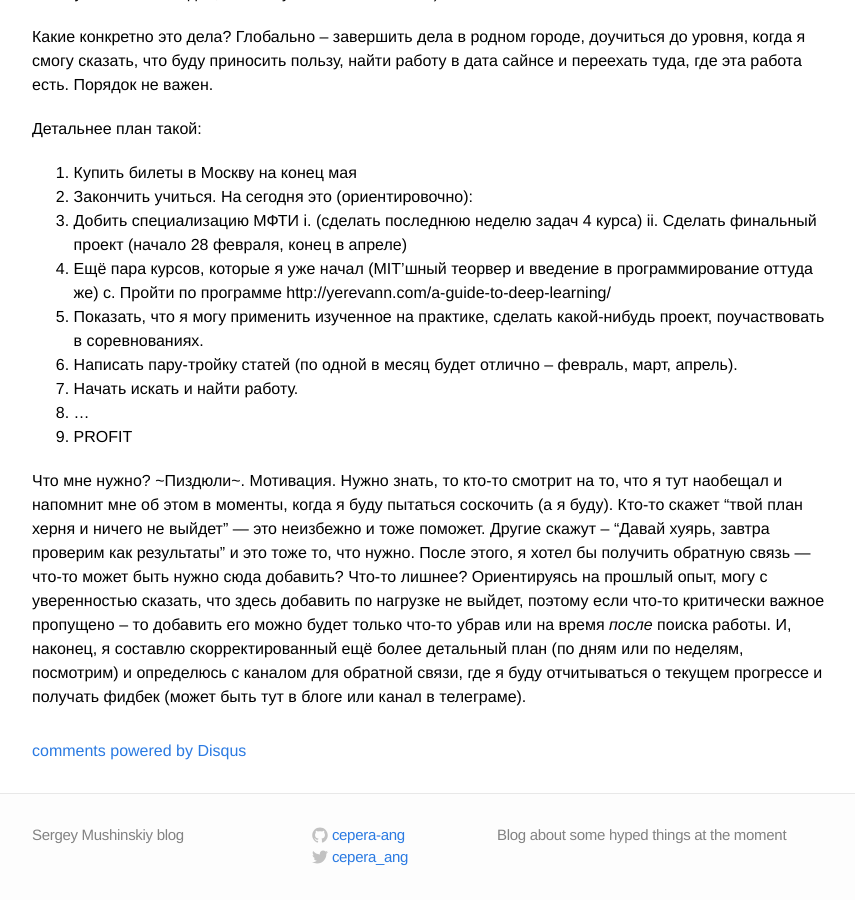
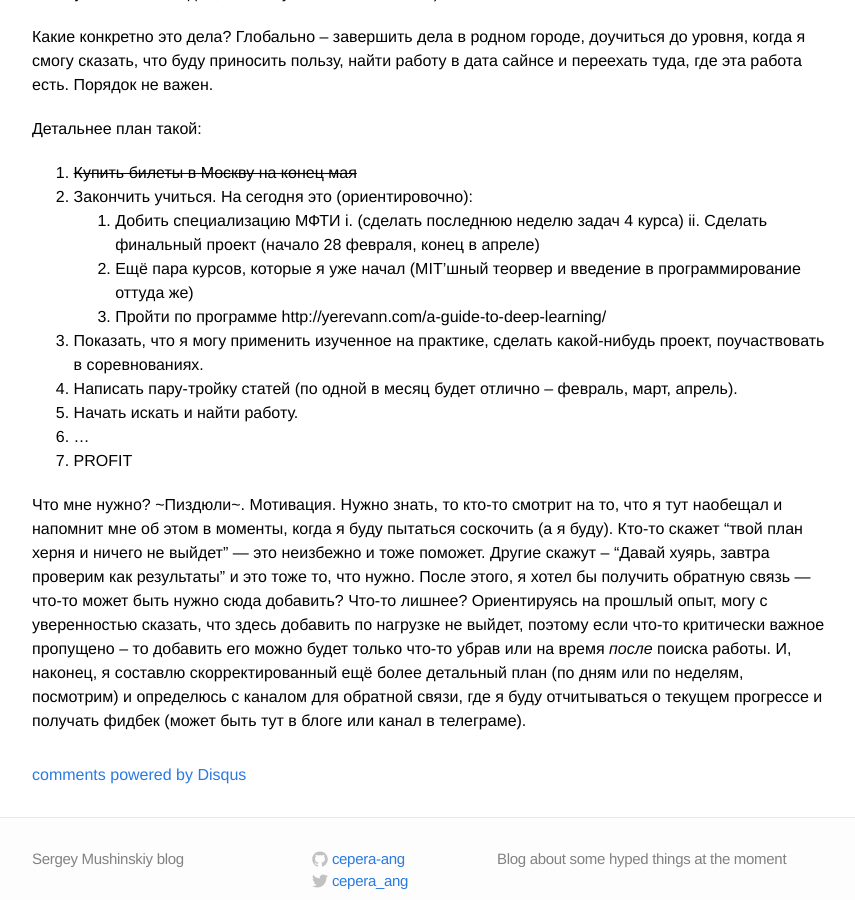
Before and after one commit to cepera-ang/cepera-ang.github.io, a Jekyll site: the page built from _posts/2017-01-25-On-Motivation.markdown, in a window 1280 px wide and 900 px high, scrolled down 932 px. Shown: the whole window, without its empty margins (208-1063 px from the left). Built offline with Jekyll 4.4.1, drawn with Linux system fonts in a browser that asks for light colours; comment, search, counter and statistics services are not loaded; part of the change alters nothing that is shown.

Commit message:
Update formatting

```diff
--- a/_posts/2017-01-25-On-Motivation.markdown
+++ b/_posts/2017-01-25-On-Motivation.markdown
@@ -20,13 +20,13 @@ mathjax: true
 
 Детальнее план такой:
 
-1. Купить билеты в Москву на конец мая
+1. ~~Купить билеты в Москву на конец мая~~
 2. Закончить учиться. На сегодня это (ориентировочно):
- 1. Добить специализацию МФТИ
-  i. (сделать последнюю неделю задач 4 курса)
-  ii. Сделать финальный проект (начало 28 февраля, конец в апреле)
- 2. Ещё пара курсов, которые я уже начал (MIT'шный теорвер и введение в программирование оттуда же)
- с. Пройти по программе http://yerevann.com/a-guide-to-deep-learning/
+    1. Добить специализацию МФТИ
+        i. (сделать последнюю неделю задач 4 курса)
+        ii. Сделать финальный проект (начало 28 февраля, конец в апреле)
+    2. Ещё пара курсов, которые я уже начал (MIT'шный теорвер и введение в программирование оттуда же)
+    3. Пройти по программе http://yerevann.com/a-guide-to-deep-learning/
 3. Показать, что я могу применить изученное на практике, сделать какой-нибудь проект, поучаствовать в соревнованиях.
 4. Написать пару-тройку статей (по одной в месяц будет отлично -- февраль, март, апрель).
 5. Начать искать и найти работу.
```
